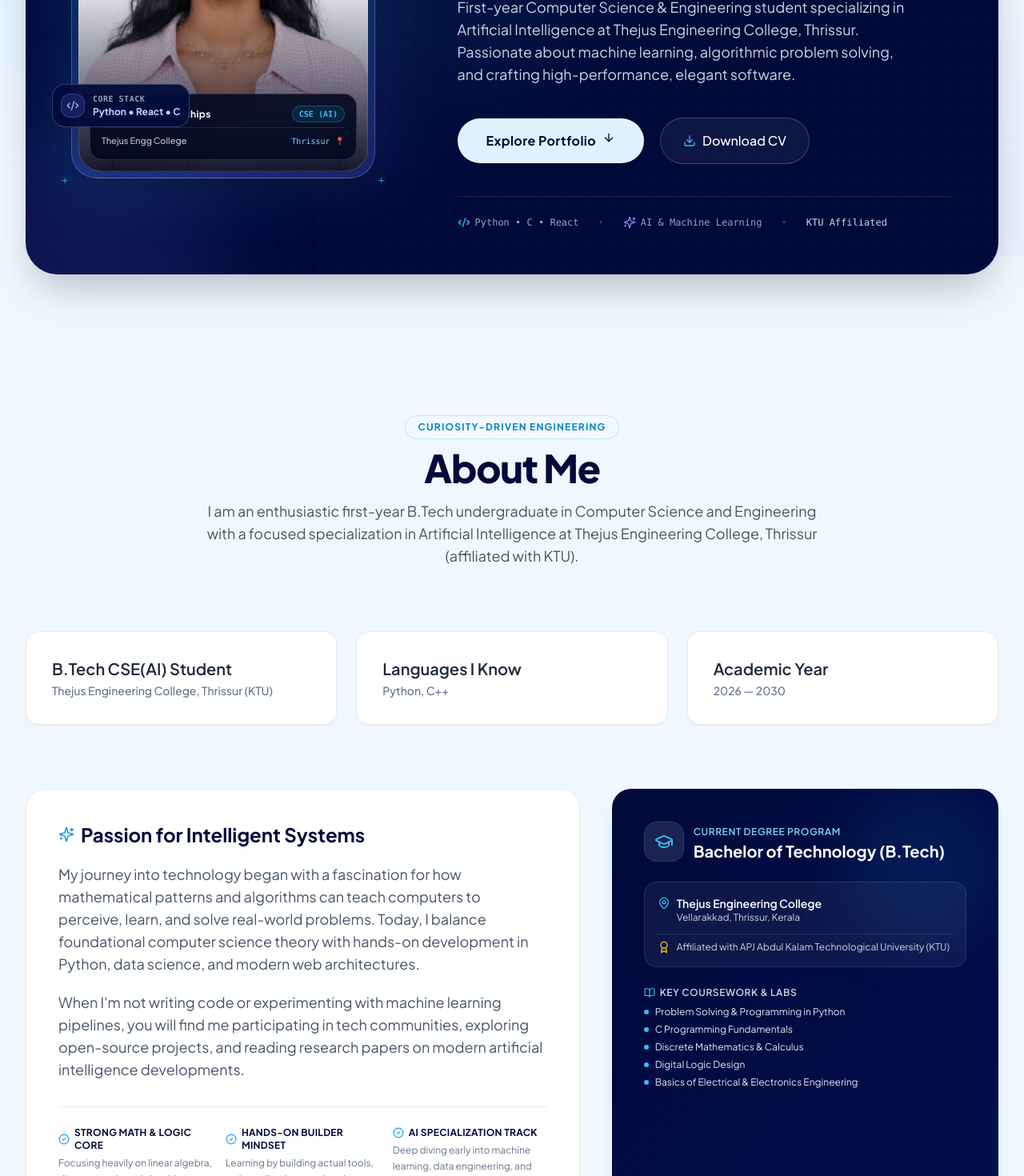
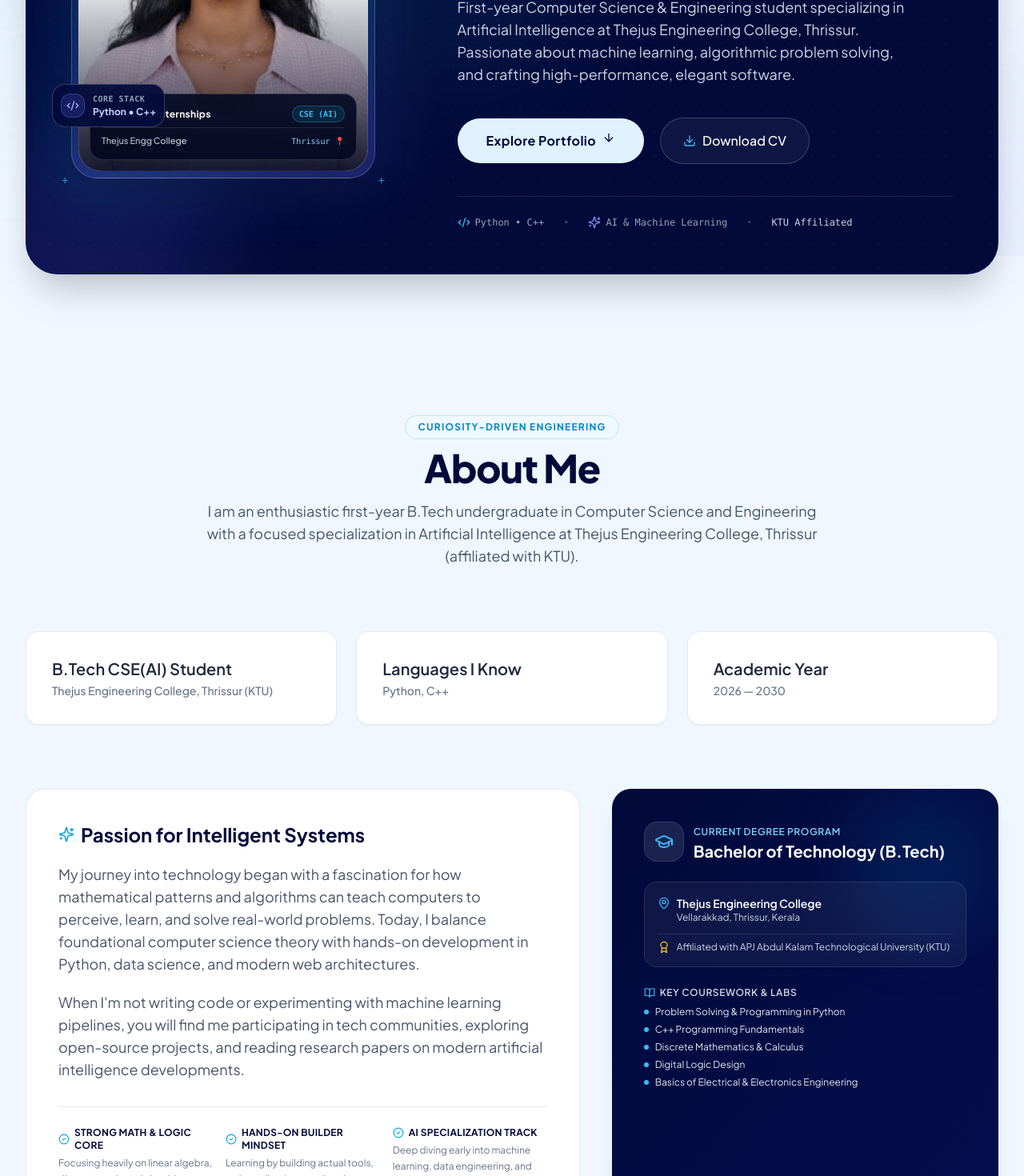
Before and after one commit to devanandaps16-sys/devananda-port, a React (Vite) app: page / in a window 1280 px wide. Shown: the part 480-1950 px from the top of the page at 80% size. Built offline with nearby package versions, Linux system fonts and the light colour scheme; a web font is replaced by a local one.

Commit message:
Update all language references from C to C++

```diff
--- a/src/components/sections/Hero.jsx
+++ b/src/components/sections/Hero.jsx
@@ -180,7 +180,7 @@ export default function Hero() {
                 </div>
                 <div>
                   <div className="text-[10px] text-slate-400 uppercase tracking-wider font-mono">Core Stack</div>
-                  <div className="text-xs font-bold text-indigo-200">Python • React • C</div>
+                  <div className="text-xs font-bold text-indigo-200">Python • C++</div>
                 </div>
               </motion.div>
             </motion.div>
@@ -285,7 +285,7 @@ export default function Hero() {
             >
               <div className="flex items-center gap-1.5">
                 <Code2 className="w-4 h-4 text-sky-400" />
-                <span>Python • C • React</span>
+                <span>Python • C++</span>
               </div>
               <span className="text-white/20">•</span>
               <div className="flex items-center gap-1.5">
--- a/src/data.js
+++ b/src/data.js
@@ -76,7 +76,7 @@ export const aboutData = {
     status: "First Year (Semester 1 & 2)",
     coursework: [
       "Problem Solving & Programming in Python",
-      "C Programming Fundamentals",
+      "C++ Programming Fundamentals",
       "Discrete Mathematics & Calculus",
       "Digital Logic Design",
       "Basics of Electrical & Electronics Engineering",
@@ -105,7 +105,6 @@ export const skillsData = [
     skills: [
       { name: "Python", level: 90, icon: "Code2", tag: "Primary" },
       { name: "C++", level: 85, icon: "Cpu", tag: "Core" },
-      { name: "C", level: 80, icon: "Cpu", tag: "Academic" },
     ],
   },
 ];
```
